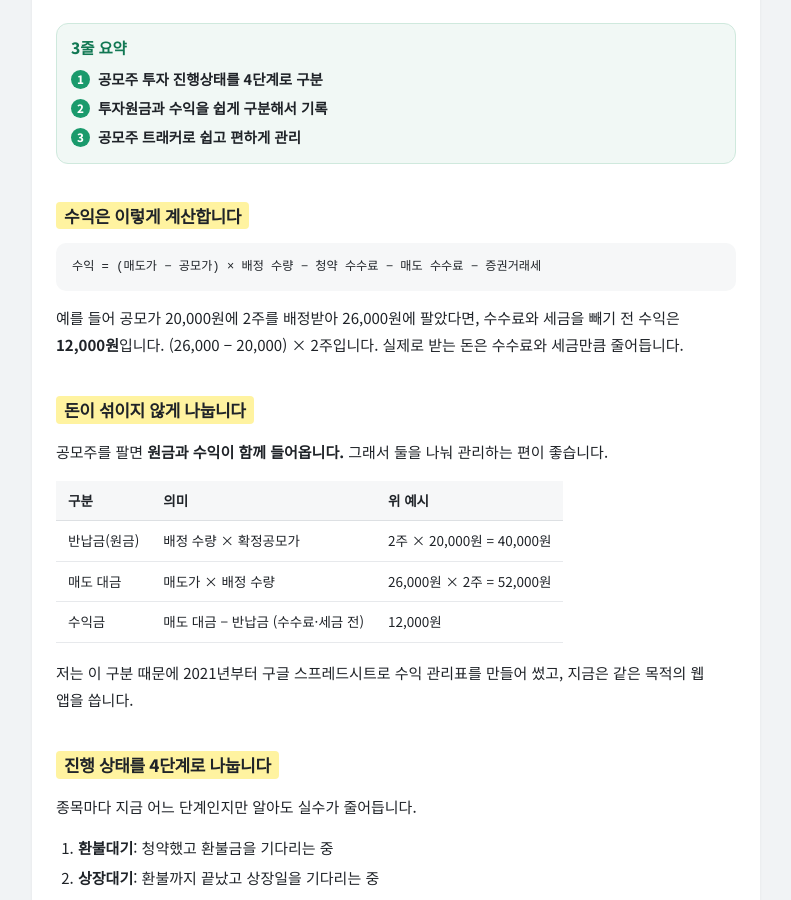
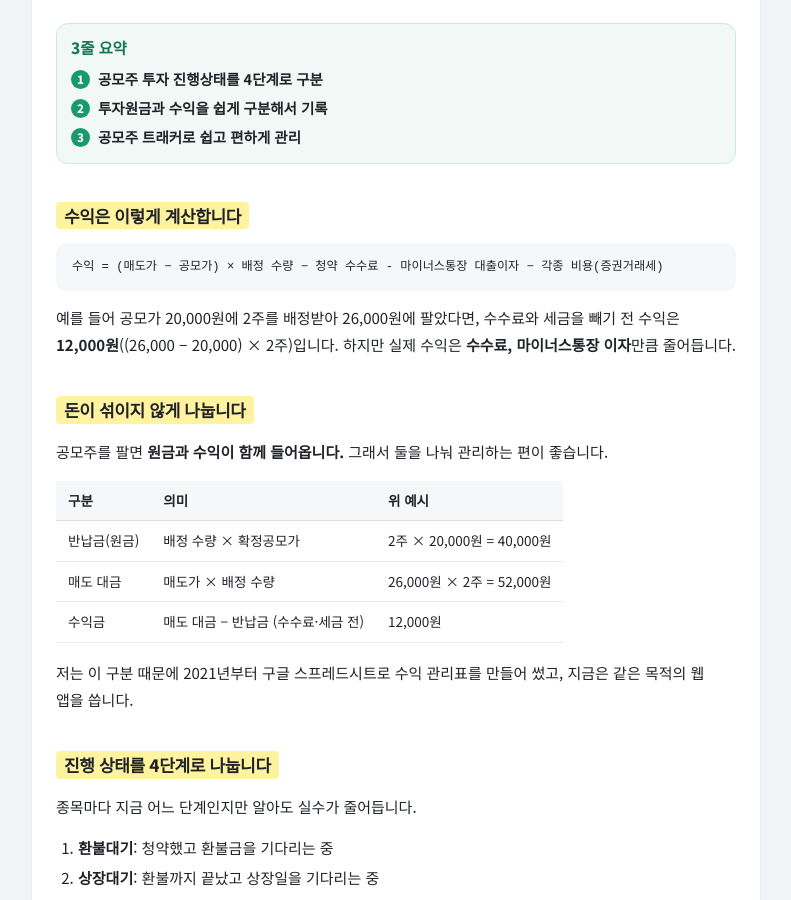
Before and after one commit to mzmzkgu/mzmzkgu.github.io, a Jekyll site: the page built from _posts/2026-10-23-ipo-profit-tracking.md, in a window 1280 px wide and 900 px high, scrolled down 412 px. Shown: the whole window, without its empty margins (244-1035 px from the left). Built offline with Jekyll 4.4.1, drawn with Linux system fonts in a browser that asks for light colours.

Commit message:
update 2026-10-23-ipo-profit-tracking.md

````diff
--- a/_posts/2026-10-23-ipo-profit-tracking.md
+++ b/_posts/2026-10-23-ipo-profit-tracking.md
@@ -23,10 +23,10 @@ tags: [투자, IPO]
 ## 수익은 이렇게 계산합니다
 
 ```
-수익 = (매도가 − 공모가) × 배정 수량 − 청약 수수료 − 매도 수수료 − 증권거래세
+수익 = (매도가 − 공모가) × 배정 수량 − 청약 수수료 - 마이너스통장 대출이자 − 각종 비용(증권거래세)
 ```
 
-예를 들어 공모가 20,000원에 2주를 배정받아 26,000원에 팔았다면, 수수료와 세금을 빼기 전 수익은 **12,000원**입니다. (26,000 − 20,000) × 2주입니다. 실제로 받는 돈은 수수료와 세금만큼 줄어듭니다.
+예를 들어 공모가 20,000원에 2주를 배정받아 26,000원에 팔았다면, 수수료와 세금을 빼기 전 수익은 **12,000원**((26,000 − 20,000) × 2주)입니다. 하지만 실제 수익은 **수수료, 마이너스통장 이자**만큼 줄어듭니다.
 
 ## 돈이 섞이지 않게 나눕니다
 
````
